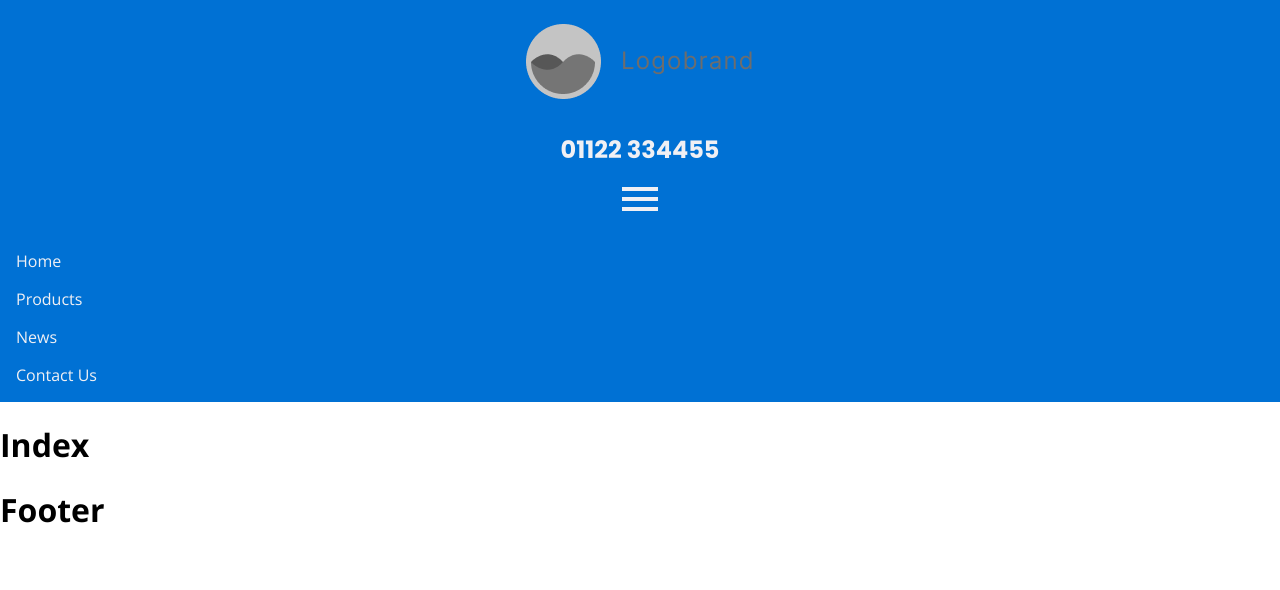
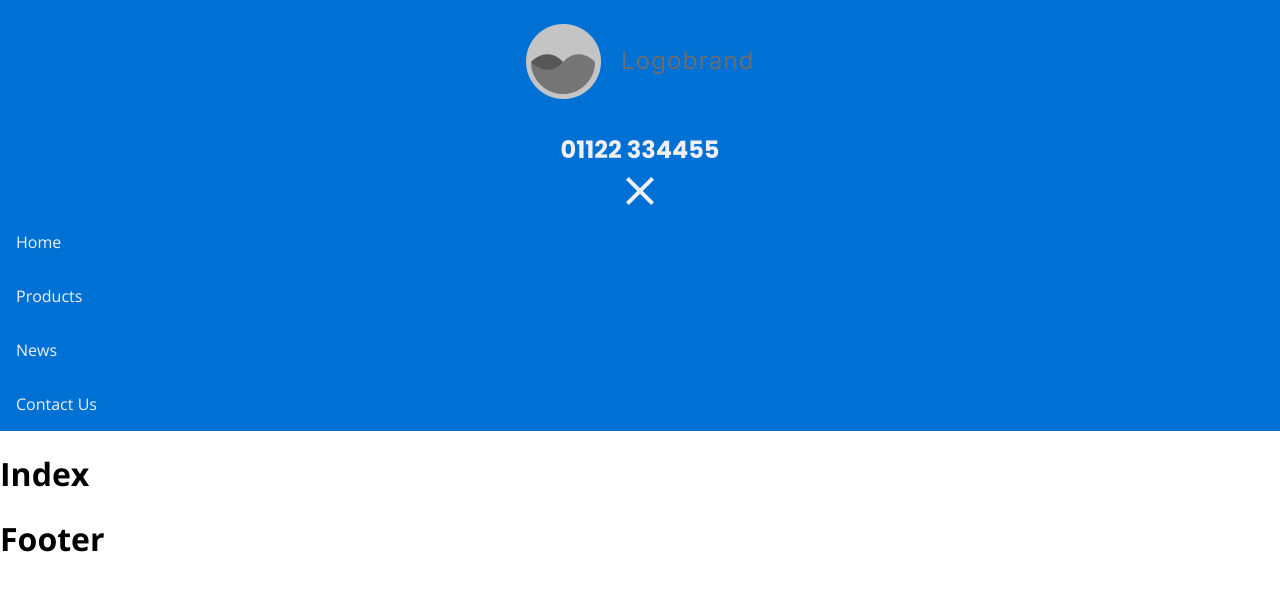
Before and after one commit to rubicon2/react-router-practice, a React (Vite) app: page / in a window 1280 px wide. Both pictures are taken after a click on the button 640 px from the left and 200 px from the top of the page. Shown: the top 590 px of the page. Built offline with nearby package versions, Linux system fonts and the light colour scheme.

Commit message:
Add close logo when menu is opened, improve clickability of links

```diff
--- a/src/index.css
+++ b/src/index.css
@@ -10,6 +10,7 @@ body {
   font-family: 'Open Sans', sans-serif, serif;
 
   --banner-color: #0071d4;
+  --banner-color-dark: #0260b3;
   --off-black: rgb(10, 10, 10);
   --grey: #777777;
   --light-grey: #f0f0f4;
@@ -27,6 +28,13 @@ img {
   max-width: 100%;
 }
 
+button {
+  cursor: pointer;
+  font-family: 'Open Sans', sans-serif, serif;
+  font-size: 1rem;
+  padding: 1em;
+}
+
 /* || Reusable classes */
 .nav-list {
   list-style: none;
@@ -35,5 +43,4 @@ img {
 }
 .nav-list a {
   text-decoration: none;
-  color: var(--off-black);
 }
--- a/src/routes/headerMenu/index.css
+++ b/src/routes/headerMenu/index.css
@@ -1,13 +1,21 @@
+.header-nav *,
+.header-menu-button {
+  transition: background-color 0.1s ease-in-out;
+}
+
 .header-menu-button {
   width: 100%;
-  padding: 0.5rem 0;
+  padding: 0;
 
   background-color: var(--banner-color);
   border: none;
+
+  display: grid;
+  place-items: center;
 }
-
-.header-menu-button:hover {
-  cursor: pointer;
+.header-menu-button:hover,
+.header-menu-button:focus-visible {
+  background-color: var(--banner-color-dark);
 }
 
 .header-menu-button--icon {
@@ -19,9 +27,21 @@
   display: flex;
   flex-direction: column;
   align-items: baseline;
+}
+
+.header-nav-list--item {
+  width: 100%;
+}
+
+.header-nav-list--link {
+  /* Has to be block or inline block to set width to 100% */
+  display: inline-block;
+  width: 100%;
   padding: 1em;
-  gap: 1em;
-}
-.nav-list.header-nav-list a {
+
   color: var(--light-grey);
 }
+.header-nav-list--link:hover,
+.header-nav-list--link:focus-visible {
+  background-color: var(--banner-color-dark);
+}
--- a/src/routes/headerMenu/index.jsx
+++ b/src/routes/headerMenu/index.jsx
@@ -1,14 +1,19 @@
 import { useState } from 'react';
+import { Link } from 'react-router-dom';
+
 import burgerMenuIcon from '../../assets/burgerMenu.svg';
-import { Link } from 'react-router-dom';
+import closeIcon from '../../assets/close.svg';
+
 import './index.css';
 
 export default function HeaderMenu() {
   const [menuOpen, setMenuOpen] = useState(false);
 
-  const handleMenuClick = (event) => {
+  const handleMenuClick = () => {
     setMenuOpen(!menuOpen);
   };
+
+  const menuIcon = menuOpen ? closeIcon : burgerMenuIcon;
 
   return (
     <div>
@@ -19,24 +24,32 @@ export default function HeaderMenu() {
       >
         <img
           className="header-menu-button--icon"
-          src={burgerMenuIcon}
+          src={menuIcon}
           alt="Open navigation menu"
         />
       </button>
       {menuOpen && (
-        <nav>
+        <nav className="header-nav">
           <ul className="nav-list header-nav-list">
-            <li>
-              <Link to="/">Home</Link>
+            <li className="header-nav-list--item">
+              <Link className="header-nav-list--link" to="/">
+                Home
+              </Link>
             </li>
-            <li>
-              <Link to="/products">Products</Link>
+            <li className="header-nav-list--item">
+              <Link className="header-nav-list--link" to="/products">
+                Products
+              </Link>
             </li>
-            <li>
-              <Link to="/news">News</Link>
+            <li className="header-nav-list--item">
+              <Link className="header-nav-list--link" to="/news">
+                News
+              </Link>
             </li>
-            <li>
-              <Link to="/contact-us">Contact Us</Link>
+            <li className="header-nav-list--item">
+              <Link className="header-nav-list--link" to="/contact-us">
+                Contact Us
+              </Link>
             </li>
           </ul>
         </nav>
```
Also changed, not shown: src/assets/close.svg (added).
